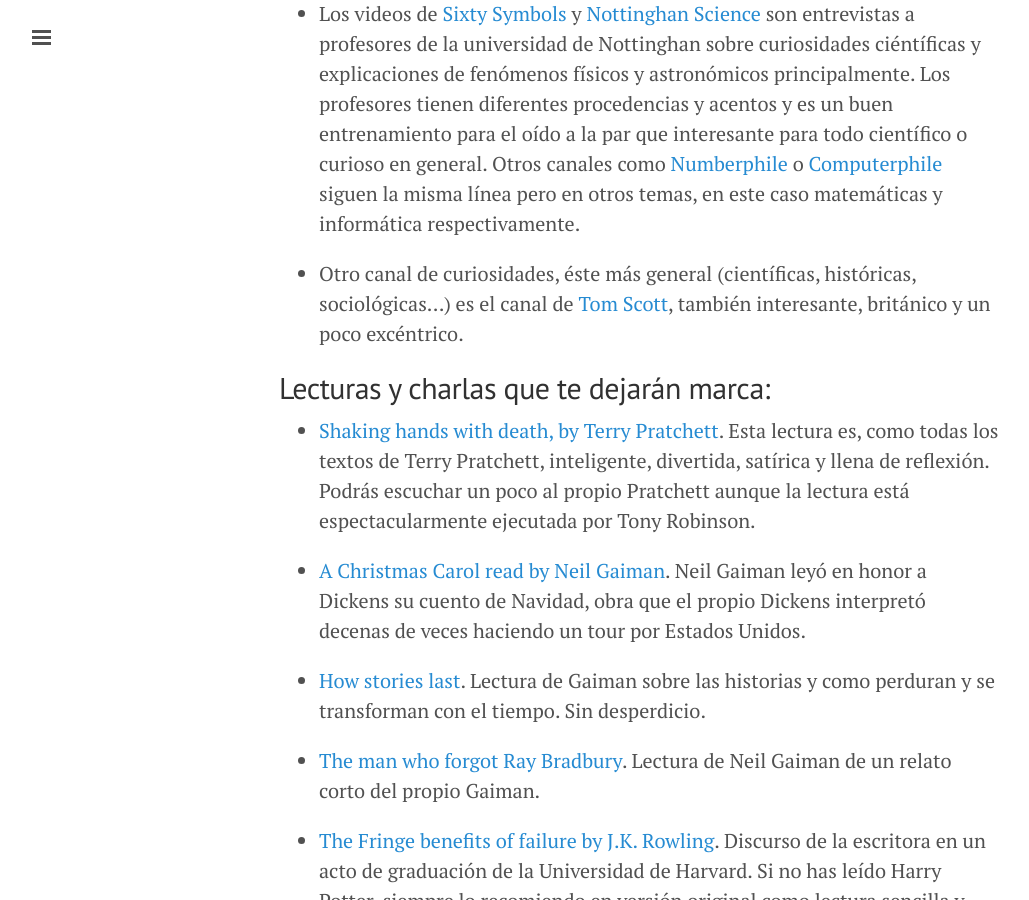
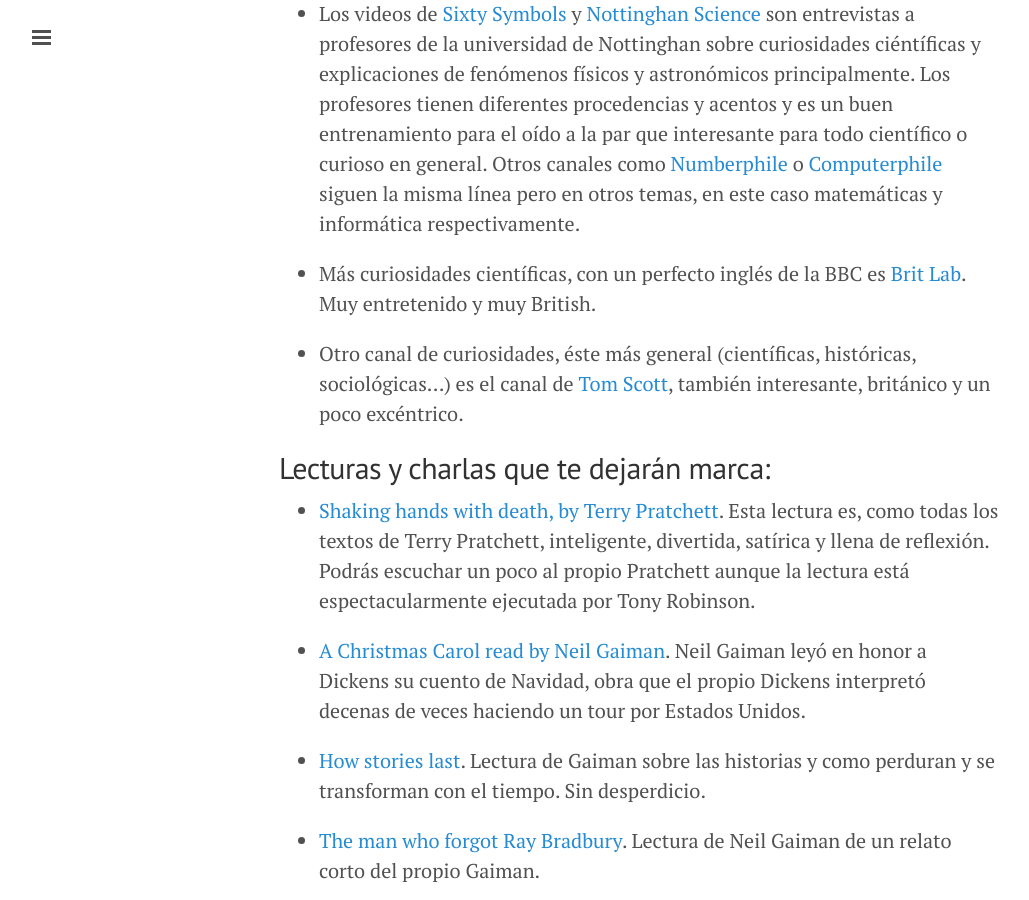
Before and after one commit to juanmirod/juanmirod.github.io, a Jekyll site: the page built from _posts/2016-02-02-listenings-estimulantes.markdown, in a window 1280 px wide and 900 px high, scrolled down 961 px. Shown: the whole window, without its empty margins (1-1030 px from the left). Built offline with Jekyll 4.4.1, drawn with Linux system fonts in a browser that asks for light colours.

Commit message:
Añadida referencia a Brit Lab

```diff
--- a/_posts/2016-02-02-listenings-estimulantes.markdown
+++ b/_posts/2016-02-02-listenings-estimulantes.markdown
@@ -17,6 +17,8 @@
 
 - Los videos de [Sixty Symbols](https://www.youtube.com/user/sixtysymbols) y [Nottinghan Science](https://www.youtube.com/user/nottinghamscience) son entrevistas a profesores de la universidad de Nottinghan sobre curiosidades ciéntíficas y explicaciones de fenómenos físicos y astronómicos principalmente. Los profesores tienen diferentes procedencias y acentos y es un buen entrenamiento para el oído a la par que interesante para todo científico o curioso en general. Otros canales como [Numberphile](https://www.youtube.com/user/numberphile) o [Computerphile](https://www.youtube.com/user/Computerphile) siguen la misma línea pero en otros temas, en este caso matemáticas y informática respectivamente.
 
+- Más curiosidades científicas, con un perfecto inglés de la BBC es [Brit Lab](https://www.youtube.com/channel/UCdsOTr6SmDrxuWE7sJFrkhQ). Muy entretenido y muy British.
+
 - Otro canal de curiosidades, éste más general (científicas, históricas, sociológicas...) es el canal de [Tom Scott](https://www.youtube.com/channel/UCBa659QWEk1AI4Tg--mrJ2A), también interesante, británico y un poco excéntrico.
 
 ## Lecturas y charlas que te dejarán marca:
```
